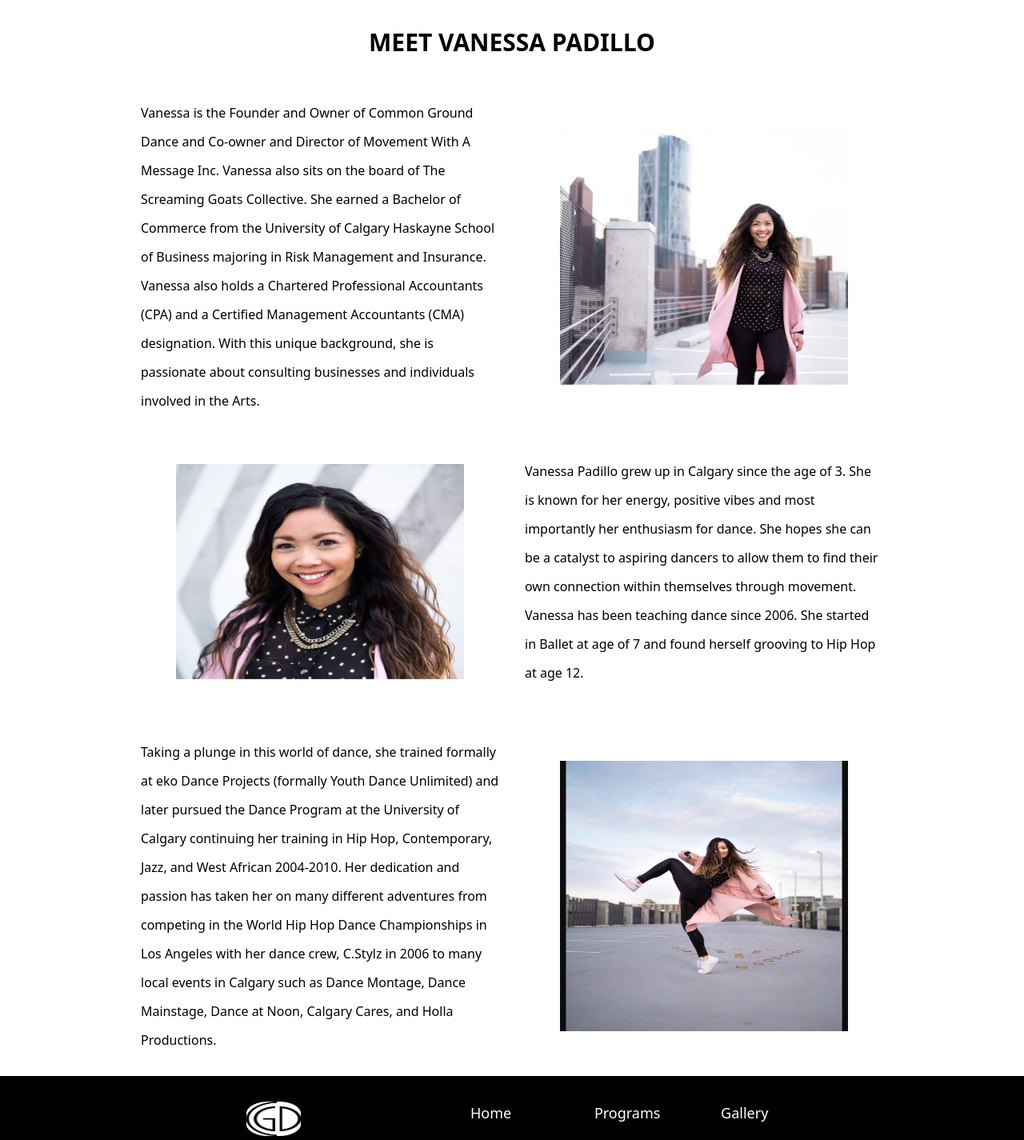
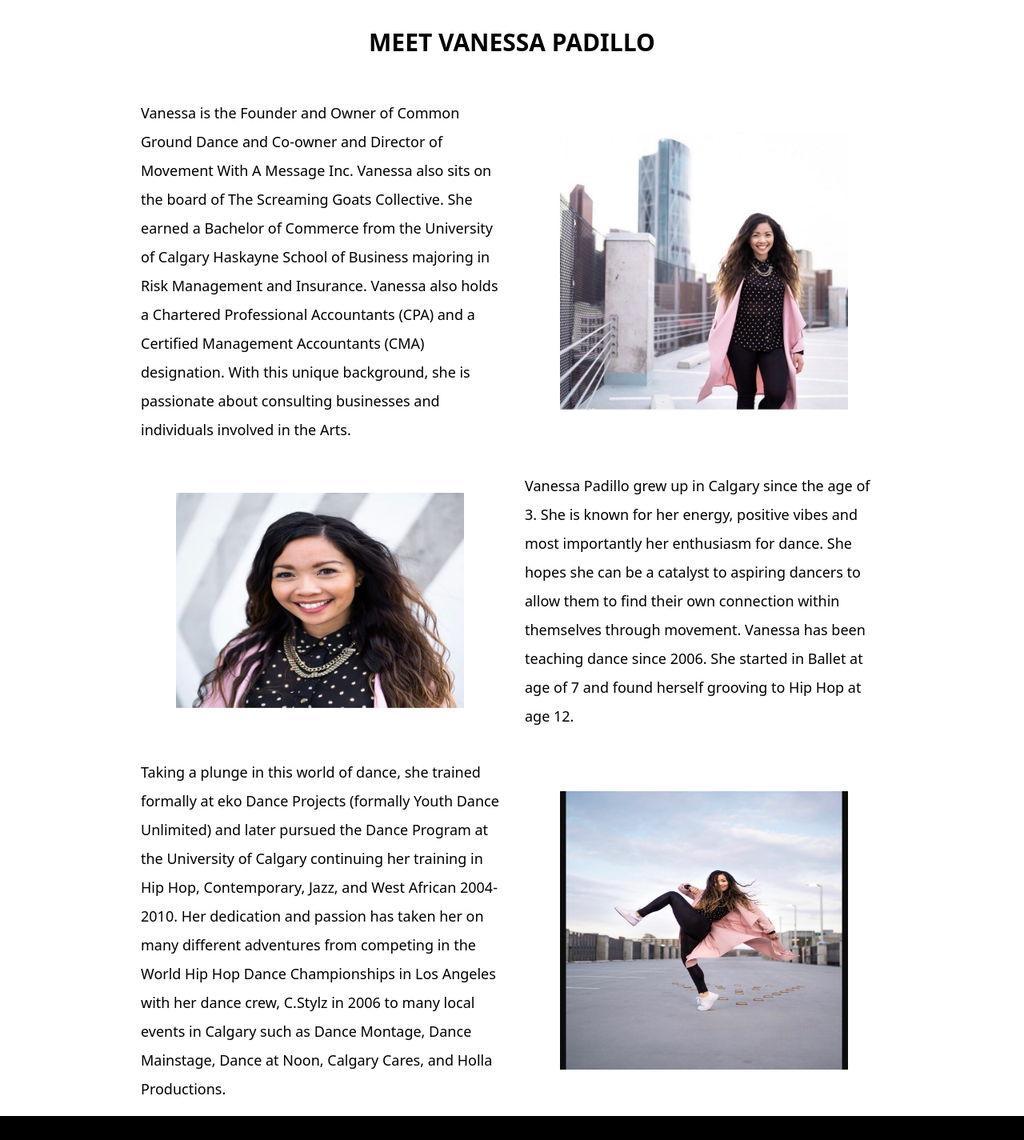
Before and after one commit to chad-cervantes/cpnt265-final-capstone-project, a SvelteKit app: page /about in a window 1280 px wide. Shown: the part 702-2127 px from the top of the page at 80% size. Built offline with nearby package versions, Linux system fonts and the light colour scheme.

Commit message:
made text-lg to bio content

```diff
--- a/src/routes/about/+page.svelte
+++ b/src/routes/about/+page.svelte
@@ -12,15 +12,15 @@
 <h1 class="text-center text-[30px] font-bold p-8 mt-[-340px]">MEET VANESSA PADILLO</h1>
 
 <section class="grid grid-cols-2 w-[75%] m-auto">
-  <p class="text-left p-4 m-auto leading-9">Vanessa is the Founder and Owner of Common Ground Dance and Co-owner and Director of Movement With A Message Inc. Vanessa also sits on the board of The Screaming Goats Collective. She earned a Bachelor of Commerce from the University of Calgary Haskayne School of Business majoring in Risk Management and Insurance. Vanessa also holds a Chartered Professional Accountants (CPA) and a Certified Management Accountants (CMA) designation. With this unique background, she is passionate about consulting businesses and individuals involved in the Arts.</p>
+  <p class="text-left text-lg p-4 m-auto leading-9">Vanessa is the Founder and Owner of Common Ground Dance and Co-owner and Director of Movement With A Message Inc. Vanessa also sits on the board of The Screaming Goats Collective. She earned a Bachelor of Commerce from the University of Calgary Haskayne School of Business majoring in Risk Management and Insurance. Vanessa also holds a Chartered Professional Accountants (CPA) and a Certified Management Accountants (CMA) designation. With this unique background, she is passionate about consulting businesses and individuals involved in the Arts.</p>
 
   <img src='images/about/about-photo-1.jpg' alt='studio choreography' class="w-[75%] h-[75%] m-auto">
 
   <img src='images/about/about-photo-3.jpg' alt='studio choreography'  class="w-[75%] h-[75%] m-auto">
 
-  <p class="text-left p-4 m-auto leading-9">Vanessa Padillo grew up in Calgary since the age of 3. She is known for her energy, positive vibes and most importantly her enthusiasm for dance. She hopes she can be a catalyst to aspiring dancers to allow them to find their own connection within themselves through movement. Vanessa has been teaching dance since 2006. She started in Ballet at age of 7 and found herself grooving to Hip Hop at age 12. </p>
+  <p class="text-left text-lg p-4 m-auto leading-9">Vanessa Padillo grew up in Calgary since the age of 3. She is known for her energy, positive vibes and most importantly her enthusiasm for dance. She hopes she can be a catalyst to aspiring dancers to allow them to find their own connection within themselves through movement. Vanessa has been teaching dance since 2006. She started in Ballet at age of 7 and found herself grooving to Hip Hop at age 12. </p>
 
-  <p class="text-left p-4 m-auto leading-9">Taking a plunge in this world of dance, she trained formally at eko Dance Projects (formally Youth Dance Unlimited) and later pursued the Dance Program at the University of Calgary continuing her training in Hip Hop, Contemporary, Jazz, and West African 2004-2010. Her dedication and passion has taken her on many different adventures from competing in the World Hip Hop Dance Championships in Los Angeles with her dance crew, C.Stylz in 2006 to many local events in Calgary such as Dance Montage, Dance Mainstage, Dance at Noon, Calgary Cares, and Holla Productions. </p>
+  <p class="text-left text-lg p-4 m-auto leading-9">Taking a plunge in this world of dance, she trained formally at eko Dance Projects (formally Youth Dance Unlimited) and later pursued the Dance Program at the University of Calgary continuing her training in Hip Hop, Contemporary, Jazz, and West African 2004-2010. Her dedication and passion has taken her on many different adventures from competing in the World Hip Hop Dance Championships in Los Angeles with her dance crew, C.Stylz in 2006 to many local events in Calgary such as Dance Montage, Dance Mainstage, Dance at Noon, Calgary Cares, and Holla Productions. </p>
 
   <img src='images/about/about-photo-5.jpg' alt='studio choreography'  class="w-[75%] h-[75%] m-auto">
 </section>
```
